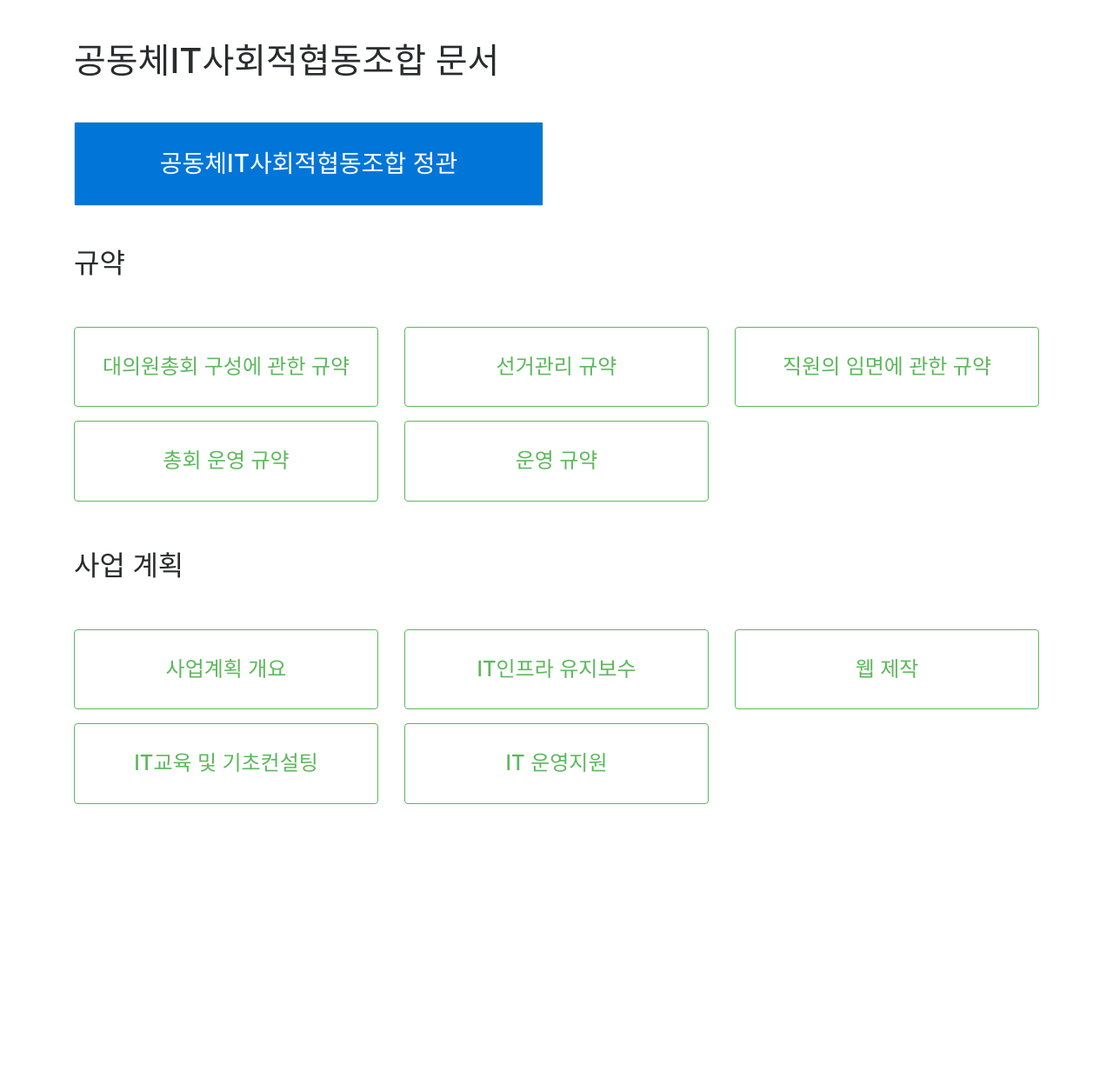
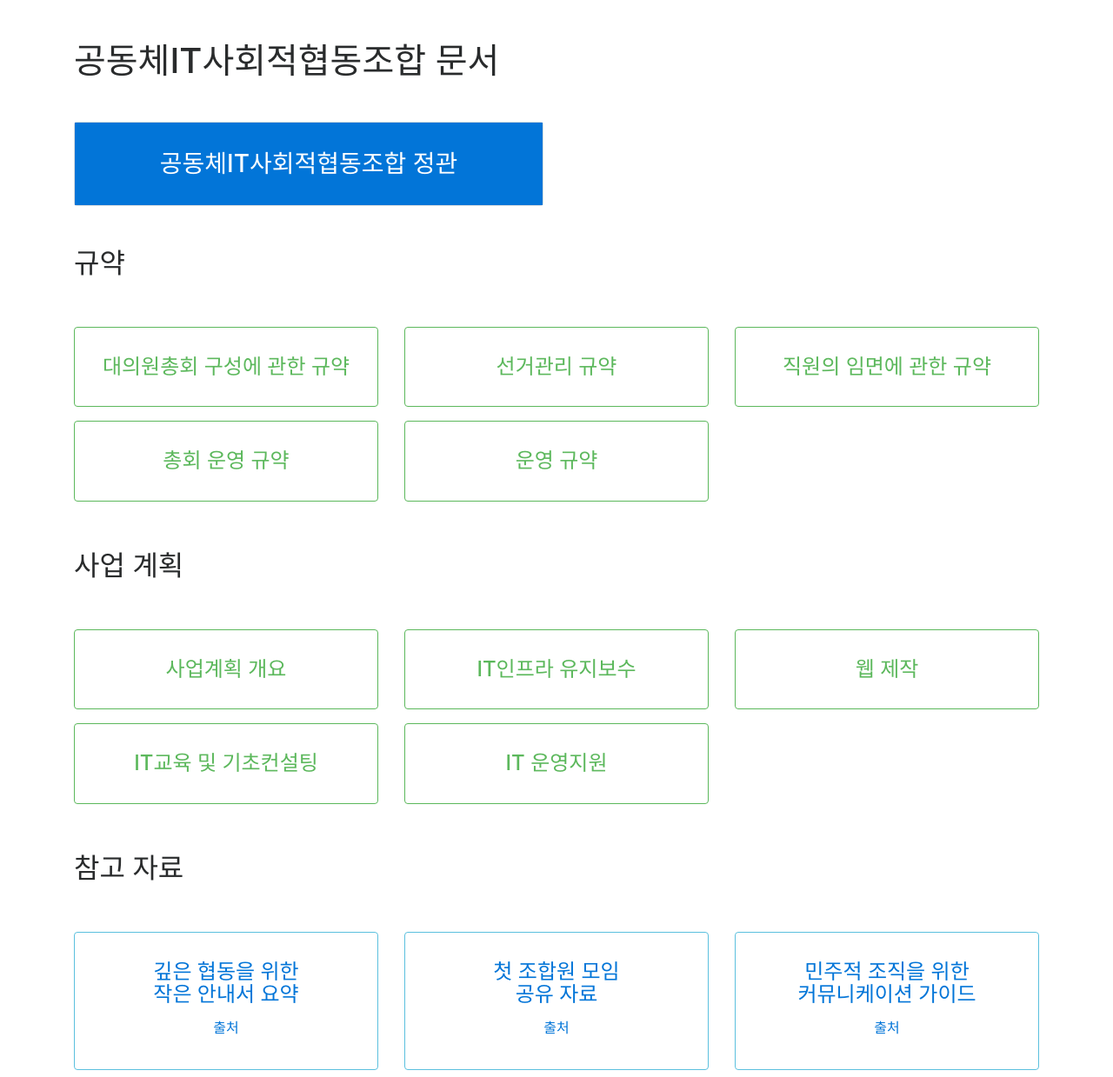
Before and after one commit to ictact-coop/docs, a Jekyll site: the page built from index.html, in a window 1280 px wide. Shown: the whole page at 87% size. Built offline with Jekyll 4.4.1, drawn with Linux system fonts in a browser that asks for light colours; nearby versions of some CDN libraries; before the commit the page ends 933 px from its top, so only the background shows below that.

Commit message:
참고 자료를 추가합니다.

```diff
--- /dev/null
+++ b/_data/references.yml
@@ -0,0 +1,19 @@
+---
+
+- title: |
+    깊은 협동을 위한
+    작은 안내서 요약
+  source: http://www.mosim.or.kr/bbs/sub4_1/70600
+  url: https://docs.google.com/document/d/1n3zMEzn2hC7BVkPOKpsRXmlOnWNX7VTUt7DiH8yc_0M/edit?usp=sharing
+
+- title: |
+    첫 조합원 모임
+    공유 자료
+  source: http://ictact.kr/d7/node/167
+  url: https://docs.google.com/document/d/1e-uWwQzTir-FM1K6XaqXaGfu8KOiGXdZxiPfkyab_7I/edit?usp=sharing
+
+- title: |
+    민주적 조직을 위한
+    커뮤니케이션 가이드
+  source: https://brunch.co.kr/@rest515/1
+  url: https://parti-xyz.gitbooks.io/org-guide/content/
--- a/index.html
+++ b/index.html
@@ -35,12 +35,25 @@ layout: default
 <h2 class="my-5">사업 계획</h3>
 <div class="row">
   {% assign plans = site.docs | where:"category", "plan" %}
-  {{ plans.inspect }}
   {% for plan in plans  %}
   <div class="col-sm-4">
     <div class="card my-2 card-outline-success">
       <div class="card-block text-center">
         <h4 class="card-title"><a href="{{ plan.url | relative_url }}">{{ plan.title }}</a></h4>
+      </div>
+    </div>
+  </div>
+  {% endfor %}
+</div>
+
+<h2 class="my-5">참고 자료</h3>
+<div class="row">
+  {% for reference in site.data.references %}
+  <div class="col-sm-4">
+    <div class="card my-2 card-outline-info">
+      <div class="card-block text-center">
+        <h4 class="card-title"><a href="{{ reference.url }}" target="_blank">{{ reference.title | newline_to_br }}</a></h4>
+        {% if reference.source %}<p class="text-muted"><a href="{{ reference.source }}" target="_blank">출처</a></p>{% endif %}
       </div>
     </div>
   </div>
```
